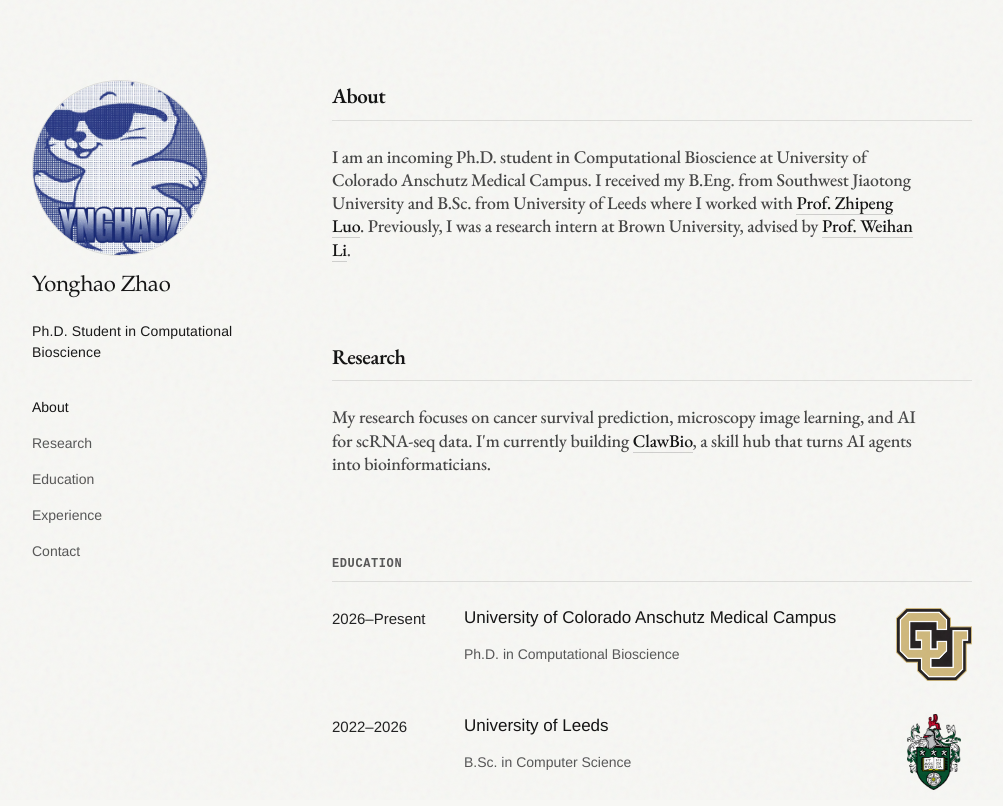
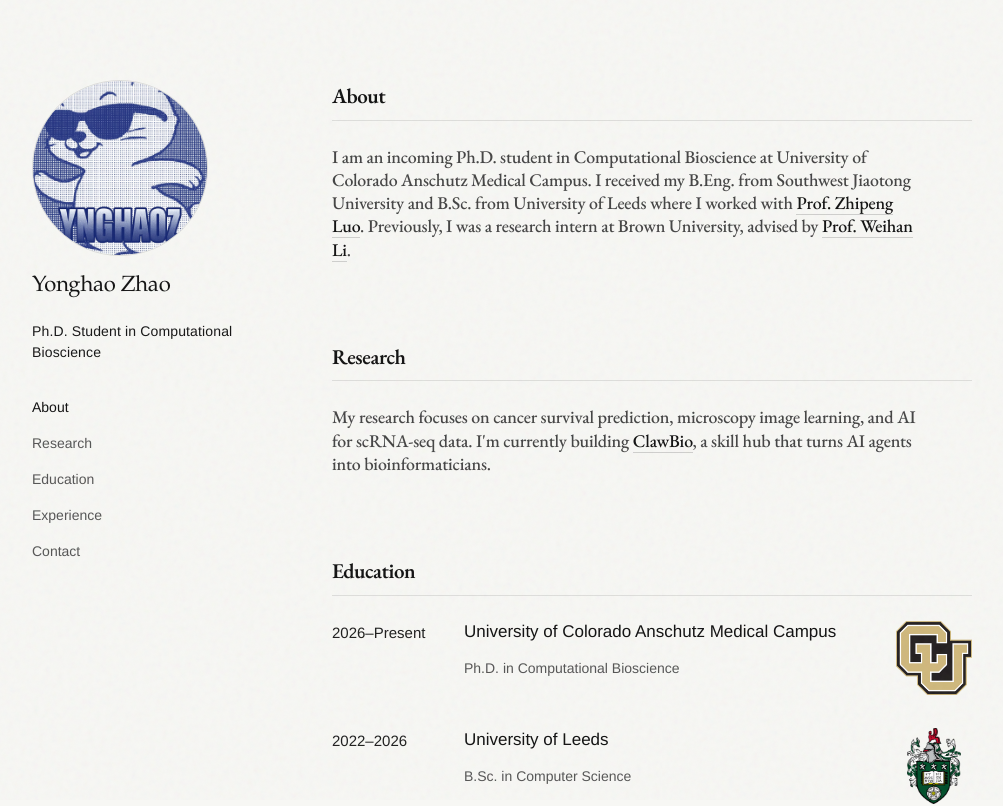
Before and after one commit to YonghaoZhao722/yonghaoz.com, a React (Vite) app: page / in a window 1280 px wide. Shown: the top 806 px of the page, without its empty margins (138-1141 px from the left). Built offline with nearby package versions, Linux system fonts and the light colour scheme; a web font is replaced by a local one.

Commit message:
Match section heading style for education experience contact

```diff
--- a/src/App.css
+++ b/src/App.css
@@ -156,7 +156,10 @@
 }
 
 #about h2,
-#research h2 {
+#research h2,
+#education h2,
+#experience h2,
+#contact h2 {
   font-family: var(--font-retro-serif);
   font-size: 21px;
   font-weight: 600;
```
